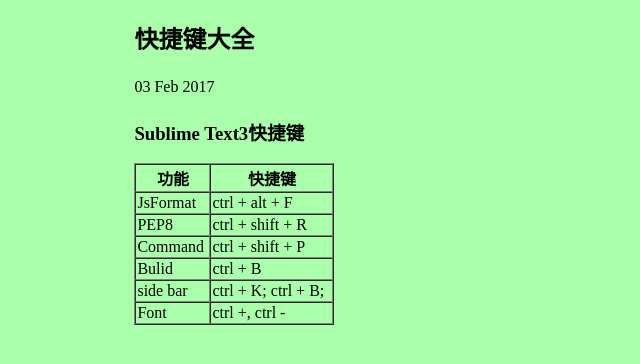
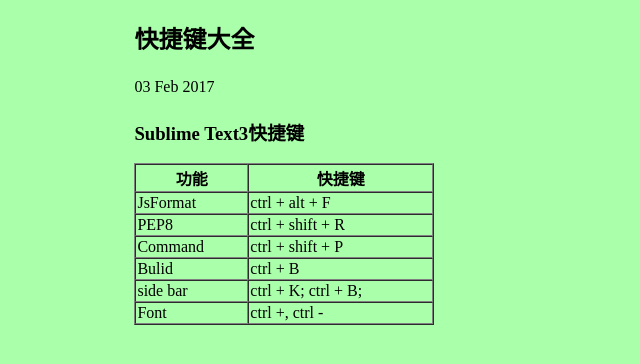
Before and after one commit to ftconan/pinmingkenan.github.io, a Jekyll site: the page built from _posts/2017-02-03-快捷键大全.html, in a window 1280 px wide. Shown: the top 364 px of the page, without its empty margins (0-640 px from the left). Built offline with Jekyll 4.4.1, drawn with Linux system fonts in a browser that asks for light colours.

Commit message:
修改表格样式

```diff
--- a/_posts/2017-02-03-快捷键大全.html
+++ b/_posts/2017-02-03-快捷键大全.html
@@ -8,7 +8,7 @@ title: 快捷键大全
 	<p>{{ page.date | date_to_string }}</p>
 	<p>
 		<h3>Sublime Text3快捷键</h3>
-		<table width="200" border="1" cellspacing="0">
+		<table width="300" border="1" cellspacing="0">
 			<thead>
 				<tr>
 					<th>功能</th>
```
